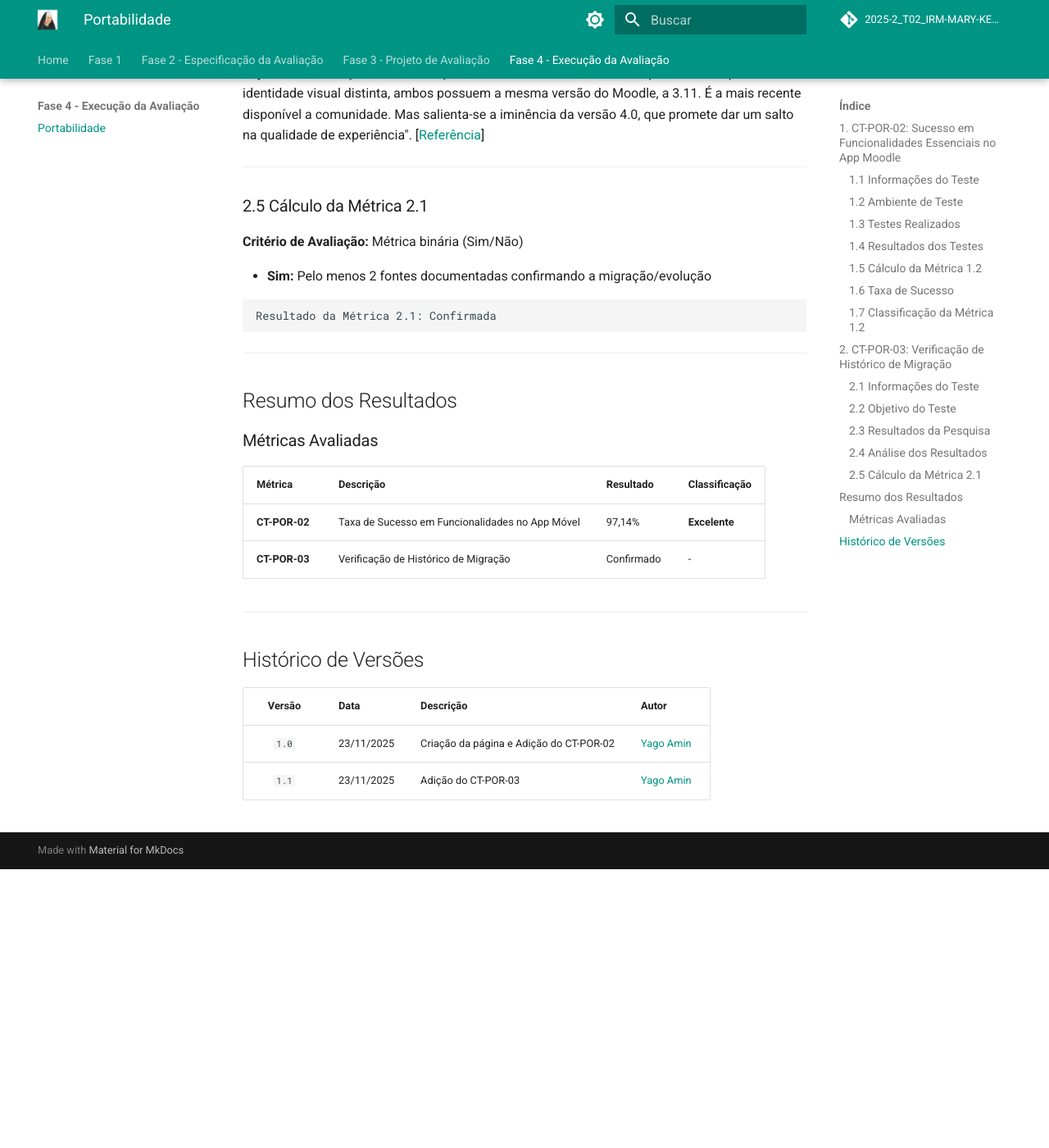
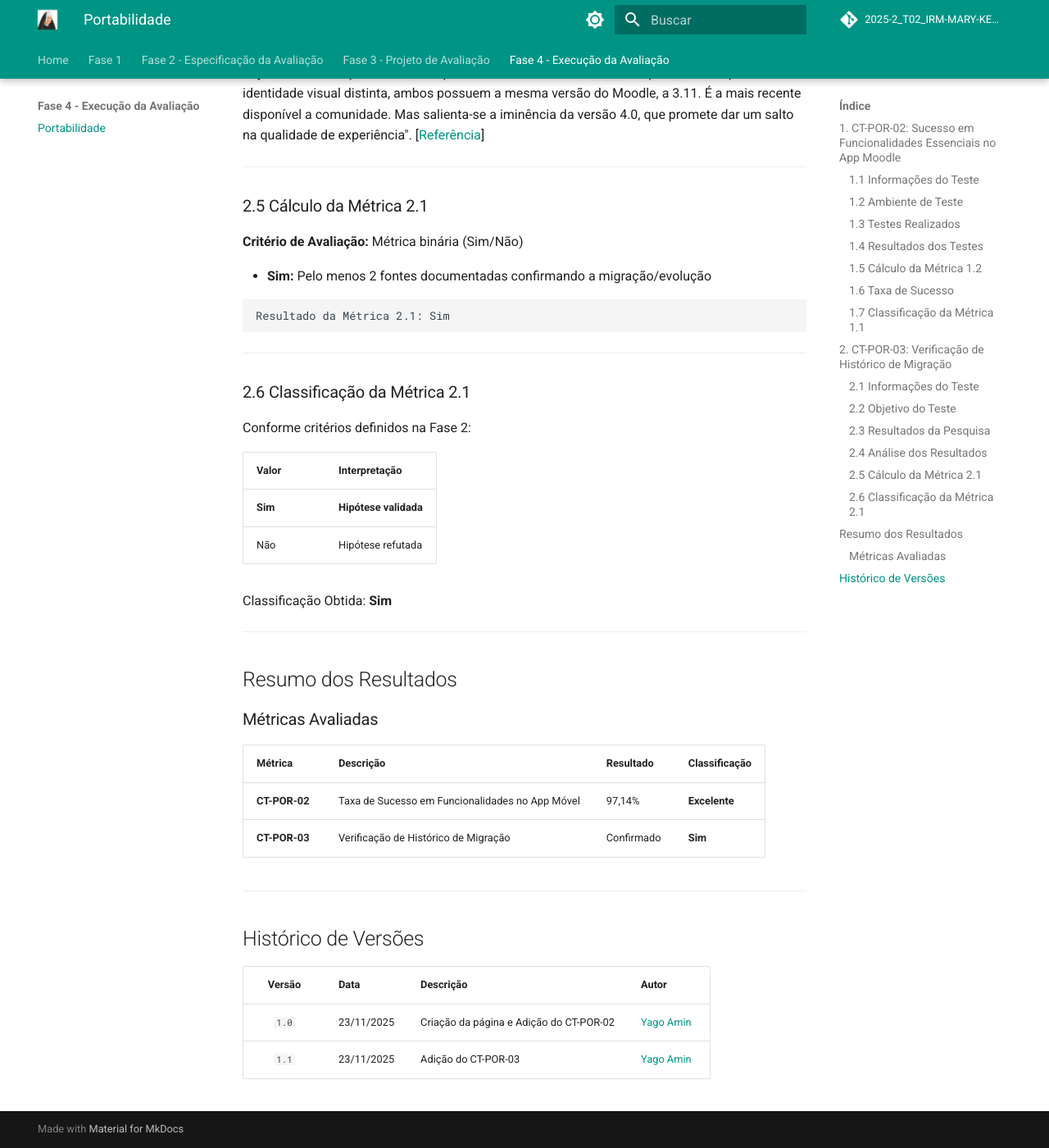
Before and after one commit to FCTE-Qualidade-de-Software-1/2025-2_T02_IRM-MARY-KELLER, an MkDocs documentation site: the page built from docs/fase_4/portabilidade.md, in a window 1280 px wide and 1400 px high, scrolled down 5459 px. Shown: the whole window at 82% size. Built offline with MkDocs 1.6.1 and Material for MkDocs 9.7.7, drawn with Linux system fonts in a browser that asks for light colours; comment, search, counter and statistics services are not loaded; before the commit the page ends 6519 px from its top, so only the background shows below that; some of the changed text lies outside the part shown.

Commit message:
fix: ajuste do CT-POR-03

````diff
--- a/docs/fase_4/portabilidade.md
+++ b/docs/fase_4/portabilidade.md
@@ -85,7 +85,7 @@ Taxa de Sucesso = (100% + 85,7% + 100% + 100% + 100%) ÷ 5 = 97,14%
 
 ---
 
-### 1.7 Classificação da Métrica 1.2
+### 1.7 Classificação da Métrica 1.1
 
 Conforme critérios definidos na Fase 2:
 
@@ -177,8 +177,21 @@ Assim como a futura atualização planejada para o Moodle 4.0, essas mudanças i
 - **Sim:** Pelo menos 2 fontes documentadas confirmando a migração/evolução
 
 ```
-Resultado da Métrica 2.1: Confirmada
+Resultado da Métrica 2.1: Sim
 ```
+
+---
+
+### 2.6 Classificação da Métrica 2.1
+
+Conforme critérios definidos na Fase 2:
+
+| Valor              | Interpretação          |
+| ------------------ | ---------------------- |
+| **Sim**            | **Hipótese validada**  |
+| Não                | Hipótese refutada      |
+
+Classificação Obtida: **Sim**
 
 ---
 
@@ -189,7 +202,7 @@ Resultado da Métrica 2.1: Confirmada
 | Métrica       | Descrição                                       | Resultado  | Classificação |
 | ------------- | ----------------------------------------------- | ---------- | ------------- |
 | **CT-POR-02** | Taxa de Sucesso em Funcionalidades no App Móvel | 97,14%     | **Excelente** |
-| **CT-POR-03** | Verificação de Histórico de Migração            | Confirmado | -             |
+| **CT-POR-03** | Verificação de Histórico de Migração            | Confirmado | **Sim**       |
 
 ---
 
````
